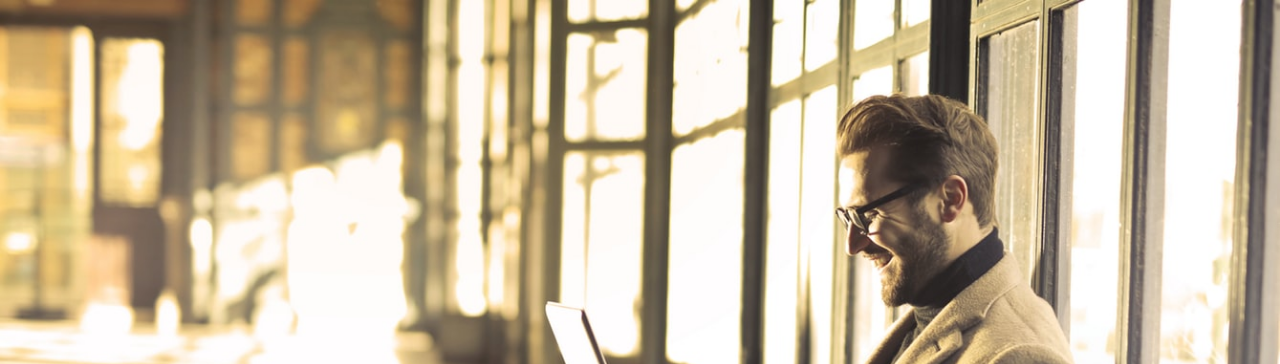
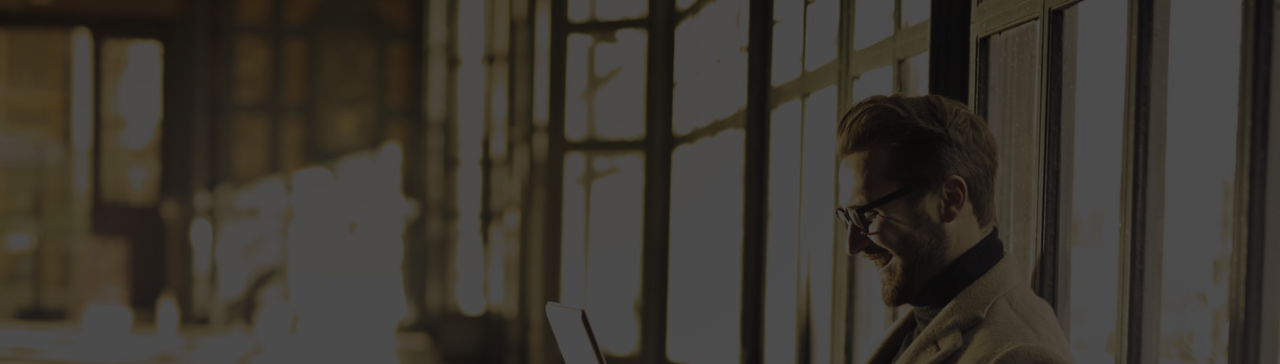
Before and after one commit to Harikrishnan-TM/Responsive-website, a plain HTML site: page index.html in a window 1280 px wide. Shown: the top 364 px of the page. Drawn offline with Linux system fonts and the light colour scheme.

Commit message:
creating overlay

```diff
--- a/style.css
+++ b/style.css
@@ -24,4 +24,16 @@ a {
   background-size: cover;
   background-position: top-center;
   position: relative;
+  z-index: 1;
+}
+#hero::after {
+  content: "";
+  position: absolute;
+  left: 0;
+  top: 0;
+  height: 100%;
+  width: 100%;
+  background-color: black;
+  opacity: 0.7;
+  z-index: -1;
 } /* Hero section */ ;
```
